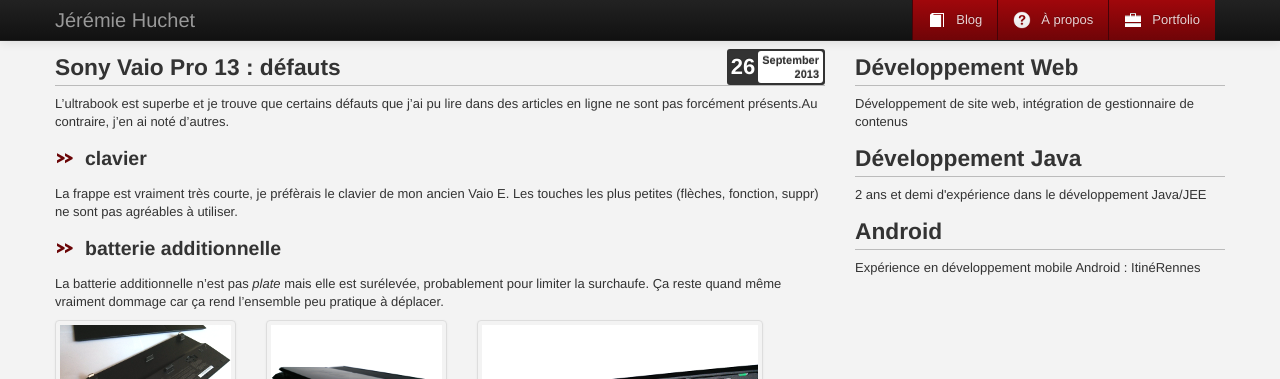
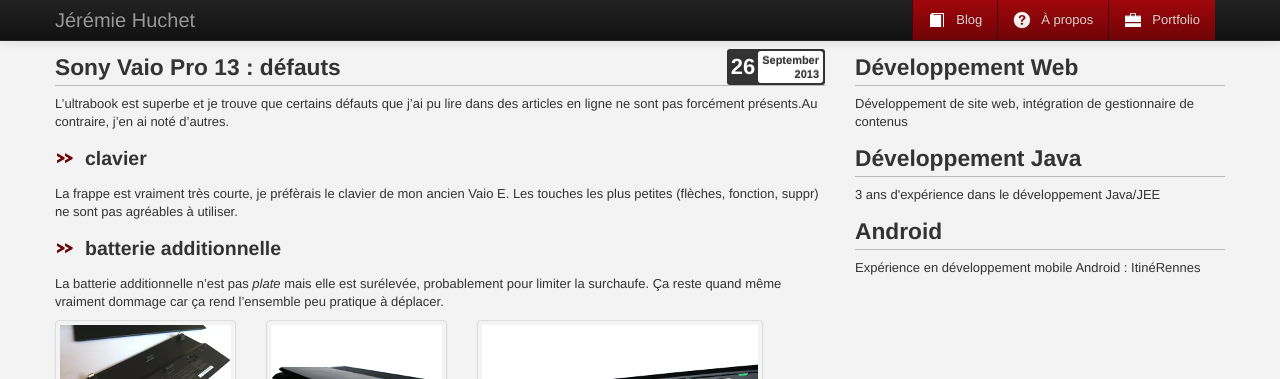
Before and after one commit to jeremiehuchet/jeremiehuchet.github.io, a Jekyll site: the page built from index.html, in a window 1280 px wide and 900 px high. Shown: the top 379 px of the window. Built offline with Jekyll 4.4.1, drawn with Linux system fonts in a browser that asks for light colours.

Commit message:
update resume

```diff
--- a/a-propos/index.html
+++ b/a-propos/index.html
@@ -6,6 +6,8 @@
   skills:
   - title: Wordpress
     level: 1
+  - title: Jekyll
+    level: 3
 - title: Base de données
   skills:
   - title: MySQL
--- a/index.html
+++ b/index.html
@@ -32,7 +32,7 @@
     <p>Développement de site web, intégration de gestionnaire de contenus</p>
 
     <h2>Développement Java</h2>
-    <p>2 ans et demi d'expérience dans le développement Java/JEE</p>
+    <p>3 ans d'expérience dans le développement Java/JEE</p>
 
     <h2>Android</h2>
     <p>Expérience en développement mobile Android : ItinéRennes</p>
```
Also changed, not shown: a-propos/_posts/2010-07-05-acacia.md (+2 -0 lines), a-propos/_posts/2012-01-01-ipop.md (+12 -3 lines).
